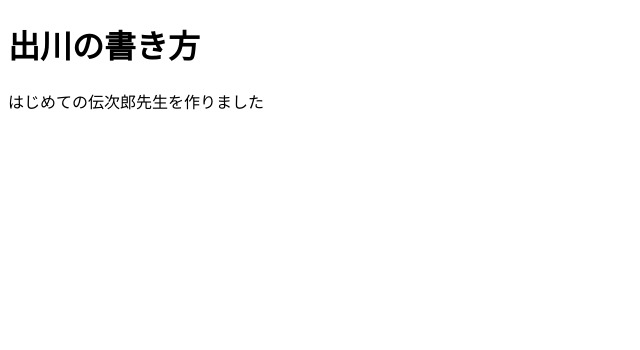
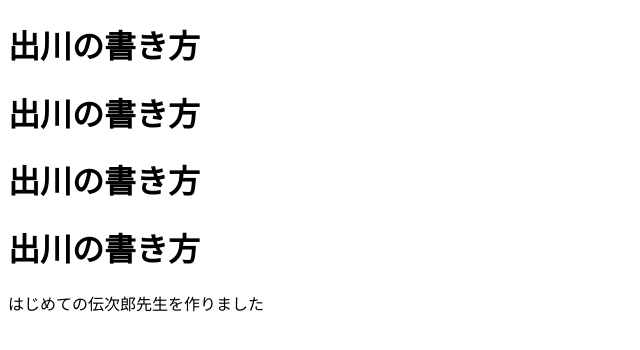
Before and after one commit to isimarumaruisi/proxy, a plain HTML site: page index.html in a window 1280 px wide. Shown: the whole page, without its empty margins (0-640 px from the left). Drawn offline with Linux system fonts and the light colour scheme.

Commit message:
Update index.html

```diff
--- a/index.html
+++ b/index.html
@@ -6,6 +6,9 @@
   </head>
   <body>
     <h1>出川の書き方</h1>
+    <h1>出川の書き方</h1>
+    <h1>出川の書き方</h1>
+    <h1>出川の書き方</h1>
     <p>はじめての伝次郎先生を作りました</p>
   </body>
 </html>
```
